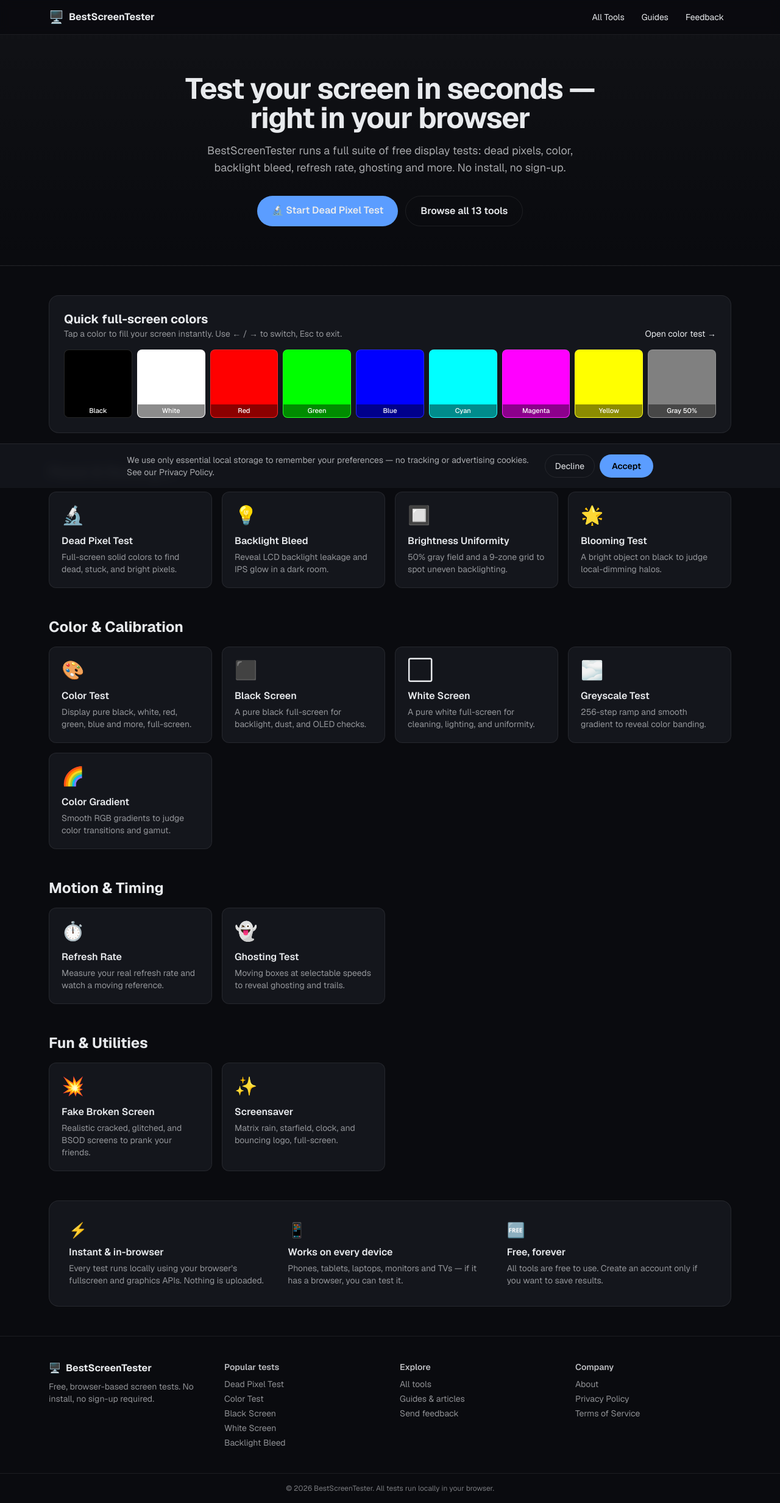
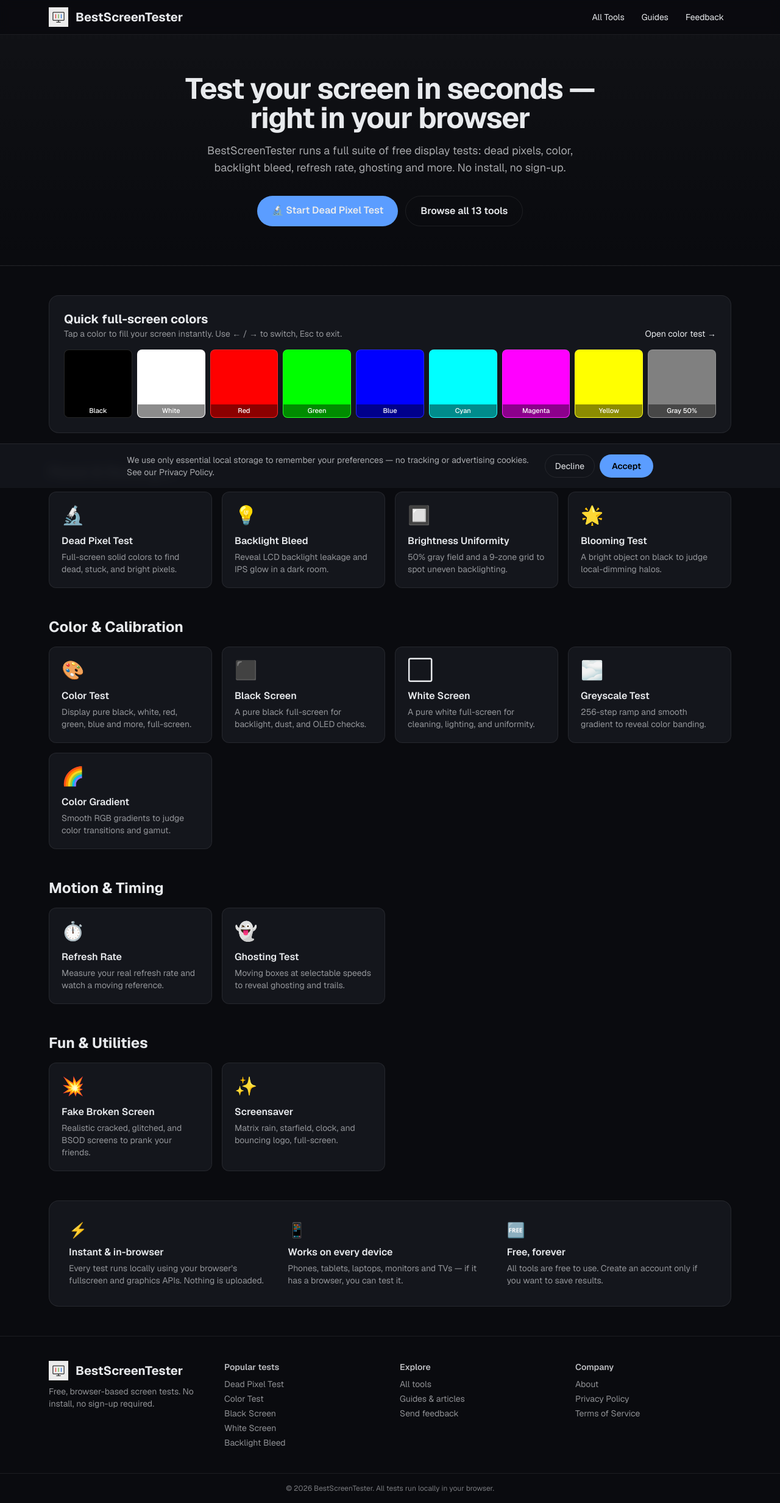
Before and after one commit to dkim0910/bestscreentester, a Next.js app: page / in a window 1280 px wide. Shown: the whole page at 61% size. Built offline with nearby package versions, Linux system fonts and the light colour scheme; no server answers.

Commit message:
added logo

```diff
--- a/src/app/layout.tsx
+++ b/src/app/layout.tsx
@@ -15,6 +15,11 @@
   },
   description: SITE_TAGLINE,
   applicationName: SITE_NAME,
+  icons: {
+    icon: "/bestscreentester_logo.png",
+    shortcut: "/bestscreentester_logo.png",
+    apple: "/bestscreentester_logo.png",
+  },
   robots: { index: true, follow: true },
 };
 
--- a/src/components/layout/Footer.tsx
+++ b/src/components/layout/Footer.tsx
@@ -8,10 +8,10 @@
     <footer className="mt-auto border-t border-border">
       <div className="mx-auto grid max-w-6xl gap-8 px-4 py-10 sm:grid-cols-2 md:grid-cols-4">
         <div className="sm:col-span-2 md:col-span-1">
-          <div className="flex items-center gap-2 font-bold">
-            <span aria-hidden>🖥️</span>
-            <span>{SITE_NAME}</span>
-          </div>
+          <Link href="/" className="flex items-center gap-3 font-bold">
+          <img src="/bestscreentester_logo.png" alt={`${SITE_NAME} logo`} className="h-8 w-8" />
+          <span className="text-xl">{SITE_NAME}</span>
+        </Link>
           <p className="mt-2 text-sm text-foreground/60">
             Free, browser-based screen tests. No install, no sign-up required.
           </p>
--- a/src/components/layout/Header.tsx
+++ b/src/components/layout/Header.tsx
@@ -5,11 +5,9 @@
   return (
     <header className="sticky top-0 z-40 border-b border-border bg-background/80 backdrop-blur">
       <div className="mx-auto flex h-14 max-w-6xl items-center justify-between px-4">
-        <Link href="/" className="flex items-center gap-2 font-bold">
-          <span className="text-xl" aria-hidden>
-            🖥️
-          </span>
-          <span>{SITE_NAME}</span>
+        <Link href="/" className="flex items-center gap-3 font-bold">
+          <img src="/bestscreentester_logo.png" alt={`${SITE_NAME} logo`} className="h-8 w-8" />
+          <span className="text-xl">{SITE_NAME}</span>
         </Link>
         <nav className="flex items-center gap-1 text-sm">
           <Link href="/tools" className="rounded-md px-3 py-2 hover:bg-white/5">
```
Also changed, not shown: 1 other file (tests, documents, lock files or other folders).
